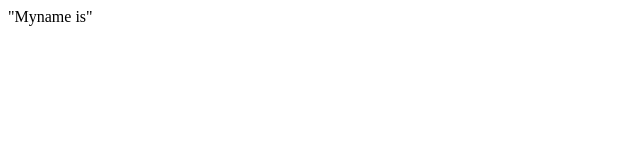
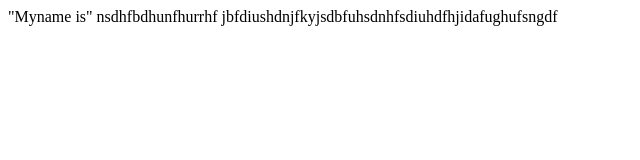
Before and after one commit to sandescrst/myappSample, a plain HTML site: page login.html in a window 1280 px wide. Shown: the whole page, without its empty margins (0-640 px from the left). Drawn offline with Linux system fonts and the light colour scheme.

Commit message:
merge ractice day 01

```diff
--- a/login.html
+++ b/login.html
@@ -1,3 +1,4 @@
 <head>
     "Myname is"
+    nsdhfbdhunfhurrhf jbfdiushdnjfkyjsdbfuhsdnhfsdiuhdfhjidafughufsngdf
 </head>
```
Also changed, not shown: index01.html (+1 -0 lines).
